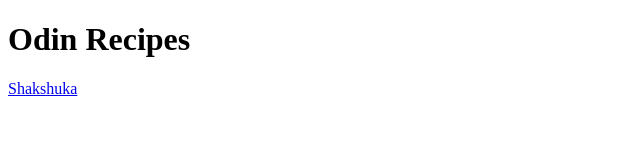
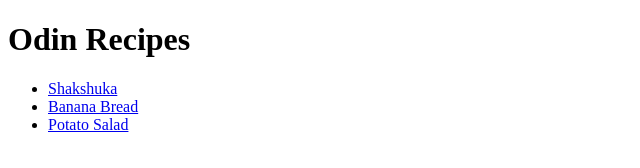
Before and after one commit to akhtnkn/odin-recipes, a plain HTML site: page index.html in a window 1280 px wide. Shown: the whole page, without its empty margins (0-640 px from the left). Drawn offline with Linux system fonts and the light colour scheme.

Commit message:
Add link to potato-salad.html, banana-bread.html
Added links to potato-salad.html and banana-bread.html and formatted
all links into and unordered list.

```diff
--- a/index.html
+++ b/index.html
@@ -7,6 +7,10 @@
 
     <body>
         <h1>Odin Recipes</h1>
-        <a href="./recipes/shakshuka.html" target="_blank" rel="noopener noreferrer">Shakshuka</a>
+        <ul>
+            <li><a href="./recipes/shakshuka.html" target="_blank" rel="noopener noreferrer">Shakshuka</a></li>
+            <li><a href="./recipes/banana-bread.html" target="_blank" rel="noopener noreferrer">Banana Bread</a></li>
+            <li><a href="./recipes/potato-salad.html" target="_blank" rel="noopener noreferrer">Potato Salad</a></li>
+        </ul>
     </body>
 </html>
```
